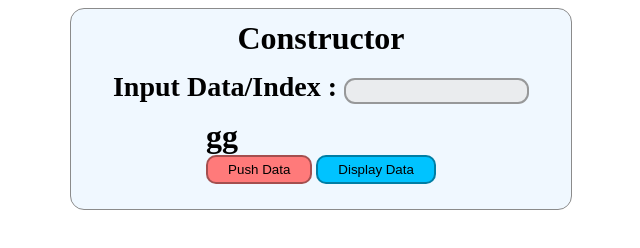
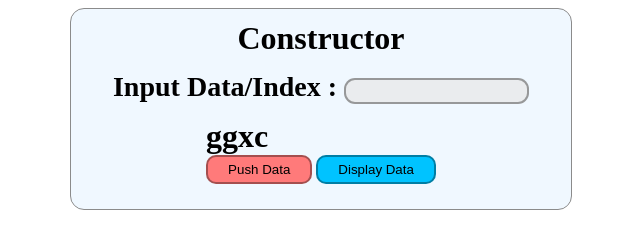
Before and after one commit to hazeco/HomeWork3, a plain HTML site: page index.html in a window 1280 px wide. Shown: the full height of the page, 319-959 px from the left. Drawn offline with Linux system fonts and the light colour scheme.

Commit message:
Update index.html

```diff
--- a/index.html
+++ b/index.html
@@ -14,7 +14,7 @@
             <input type="text" name="" id="data">
         </div>
         <div class="but">
-            <h1>gg
+            <h1>ggxc
             </h1>
             <span class="f1">
                 <button class="f11" onclick="pushData()">Push Data</button>
```
